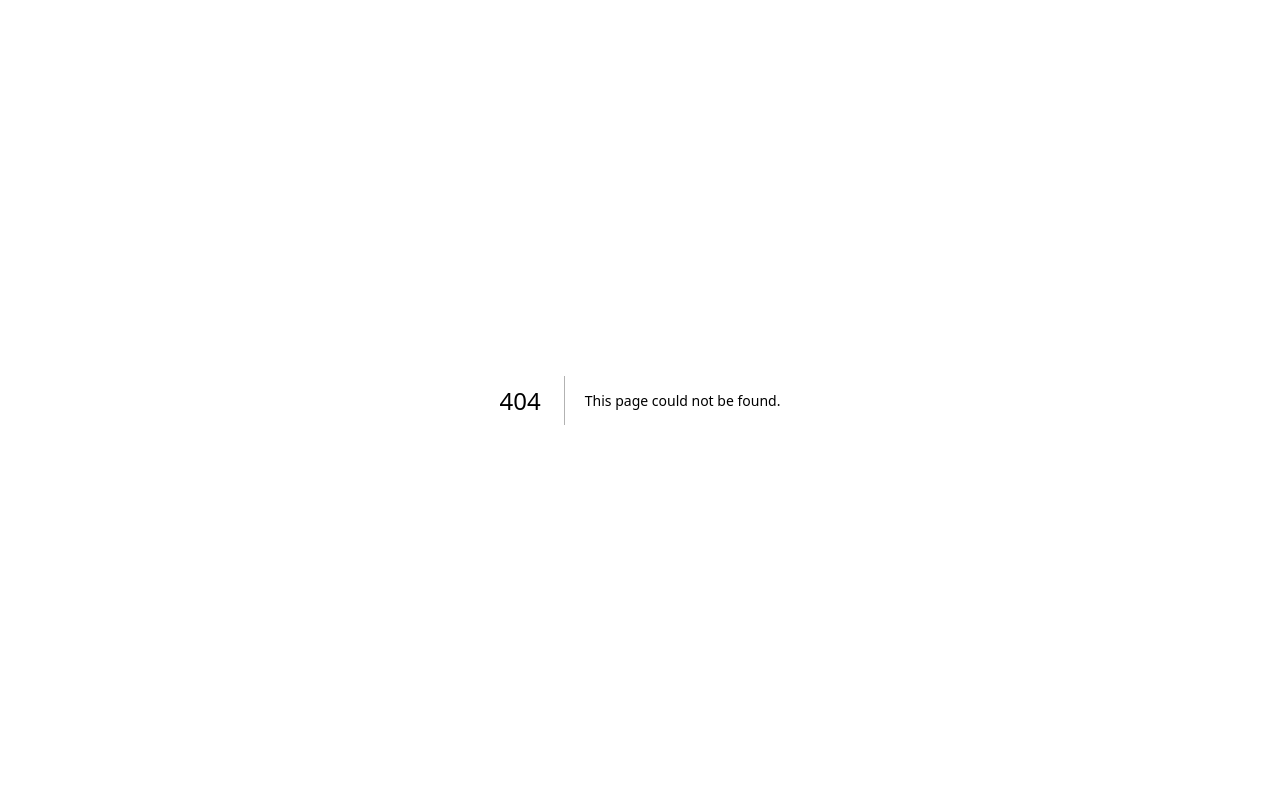
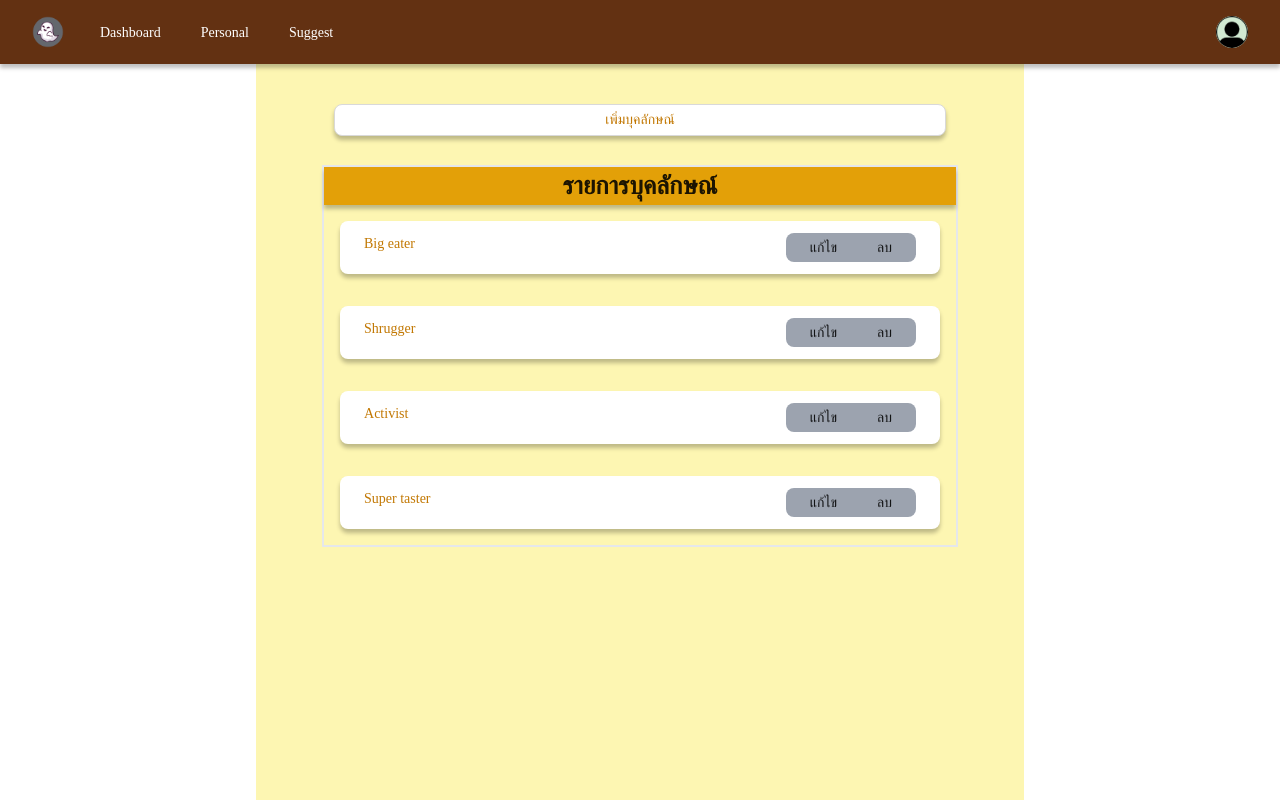
Before and after one commit to dexb99/Perfood-Project, a Next.js app: page /Suggest in a window 1280 px wide. Before the commit this address had no page. Built offline with nearby package versions, Linux system fonts and the light colour scheme.

Commit message:
Add suggest
Add suggest

```diff
--- a/pages/Components/Navbar.js
+++ b/pages/Components/Navbar.js
@@ -5,6 +5,8 @@ import { Bars3Icon, BellIcon, XMarkIcon } from '@heroicons/react/24/outline'
 const navigation = [
   { name: 'Dashboard', href: '/Dashboard', current: false },
   { name: 'Personal', href: '/personal', current: false },
+  { name: 'Suggest', href: '/Suggest', current: false },
+
 ]
 
 function classNames(...classes) {
--- /dev/null
+++ b/pages/Suggest.js
@@ -0,0 +1,46 @@
+import React from 'react'
+import { Layout, Button, Drawer, Modal, Form, Input } from 'antd';
+import Link from 'next/link';
+import Navbar from './Components/Navbar'
+import surveyList from './Components/surveyList';
+import PersonalData from './Components/PersonalData';
+export default function Personal() {
+    const { Header, Content, Footer } = Layout;
+    return (
+        <>
+            <Navbar />
+            <main className=" h-screen pt-16 sm:px-5 md:px-[10%] xl:px-[20%]">
+                <Layout className=" sm:px-3 md:px-[2.5%] xl:px-[5%] h-full w-full bg-yellow-100 ">
+                    <Header className='   sm:p-1 md:p-[2%] xl:p-[4%] bg-transparent  h-[10%]'>
+                        <div className='p-3'>
+                            <Button href='/Createpersonal' className=' font-itim bg-white flex justify-center shadow-[0px_4px_4px_rgba(0,_0,_0,_0.25)] px-6 rounded-lg w-full text-yellow-500 '>
+                                เพิ่มบุคลักษณ์
+                            </Button>
+                        </div>
+                    </Header>
+                    <Content className='border-solid h-[80%] sm:p-1 md:p-[2%] xl:p-[4%] '>
+                        <div className='border-solid border-2'>
+                            <div className='text-center font-itim main-font font-bold max-sm:text-base bg-yellow-400 shadow-[0px_4px_4px_rgba(0,_0,_0,_0.25)]'>รายการบุคลักษณ์</div>
+                            {PersonalData.map((personal) => (
+                                <div key={personal.id} className='p-3 border-solid '>
+                                    <div className='m-1 bg-white shadow-[0px_4px_4px_rgba(0,_0,_0,_0.25)] flex px-6 py-3  rounded-lg'>
+                                        <div className=' w-1/2 text-start font-itim text-yellow-500'>
+                                            {personal.Personaltype}
+                                        </div>
+                                        <div className=' w-1/2 flex items-center justify-end text-center '>
+                                            <div className=' bg-gray-400 rounded-lg p-1 font-itim'>
+                                                <Link className='px-5 hover:text-white' href="/Editpersonal">แก้ไข</Link>
+                                                <Link className='px-5 hover:text-white ' href="#">ลบ</Link>
+                                            </div>
+                                        </div>
+                                    </div>
+                                </div>
+                            ))}
+                        </div>
+
+                    </Content>
+                </Layout>
+            </main>
+        </>
+    )
+}
```
